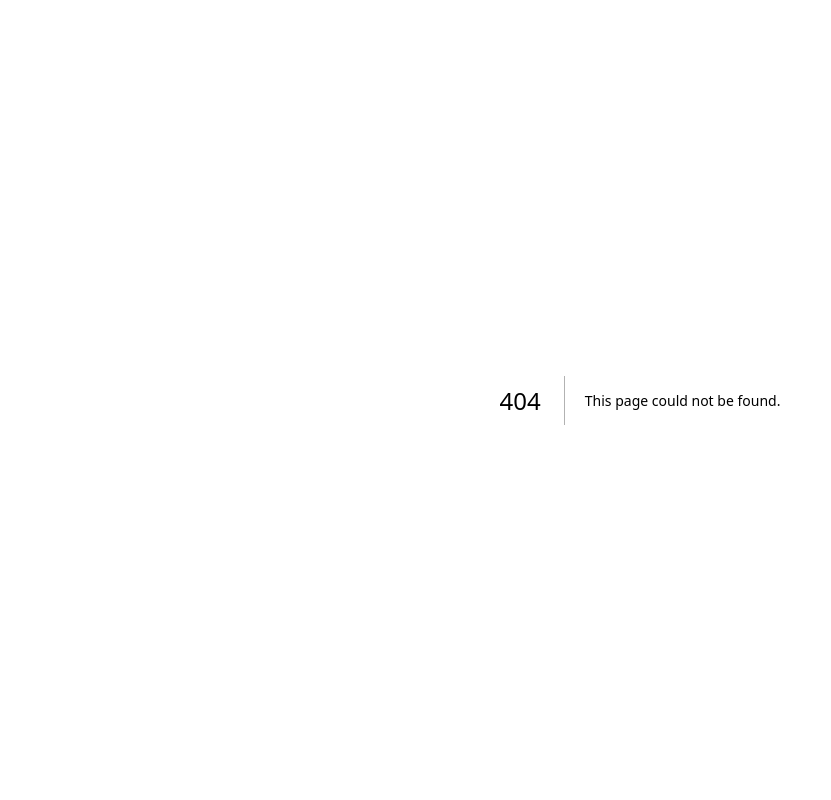
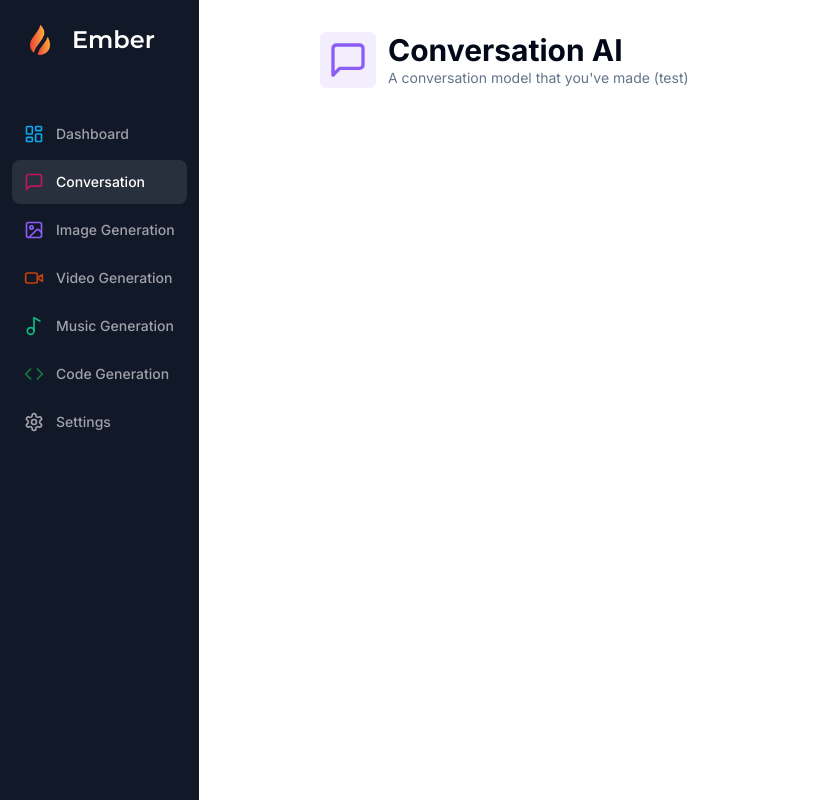
Before and after one commit to Liquid-Network-AU/interface, a Next.js app: page /conversation in a window 1280 px wide. Before the commit this address had no page. Shown: the whole page, without its empty margins (0-831 px from the left). Built offline with nearby package versions, Linux system fonts and the light colour scheme.

Commit message:
🎃🫎 ↝ Hard to stay alive, I'm fighting we're fighting...

```diff
--- /dev/null
+++ b/app/(dashboard)/(routes)/conversation/constants.ts
@@ -0,0 +1,7 @@
+import * as z from "zod";
+
+export const formSchema = z.object({
+    prompt: z.string().min(1, {
+        message: 'Prompt is required',
+    })
+});
--- /dev/null
+++ b/app/(dashboard)/(routes)/conversation/page.tsx
@@ -0,0 +1,32 @@
+"use client"
+
+import * as z from "zod";
+import { MessageSquare } from "lucide-react";
+import { useForm } from "react-hook-form";
+
+import { Heading } from "@/components/Heading";
+
+const ConversationPage = () => {
+    const form = useForm({
+        defaultValues: {
+            prompt: "",
+        }
+    })
+
+    return (
+        <div>
+            <Heading
+                title="Conversation AI"
+                description="A conversation model that you've made (test)"
+                Icon={MessageSquare}
+                iconColor="text-violet-500"
+                bgColor="bg-violet-500/10"
+            />
+            <div className="px-4 lg:px-8">
+
+            </div>
+        </div>
+    );
+};
+
+export default ConversationPage;
--- a/app/(dashboard)/(routes)/dashboard/page.tsx
+++ b/app/(dashboard)/(routes)/dashboard/page.tsx
@@ -1,5 +1,6 @@
 "use client"
 
+import { useRouter } from "next/navigation";
 import { ArrowRight, Code, ImageIcon, MessageSquare, Music, VideoIcon } from "lucide-react";
 
 import { Card } from "@/components/ui/card";
@@ -44,6 +45,8 @@
 ];
 
 const DashboardPage = () => {
+  const router = useRouter();
+
   return (
     <div>
       <div className="mb-8 space-y-4">
@@ -53,6 +56,7 @@
       <div className="px-4 md:px-20 lg:px-32 space-y-4">
         {repositories.map((repository) => (
           <Card
+            onClick={() => router.push(repository.href)}
             key={repository.href}
             className="p-4 border-black/5 flex items-center justify-between hover:shadow-md transition cursor-pointer"
           >
--- /dev/null
+++ b/components/Heading.tsx
@@ -0,0 +1,29 @@
+import { LucideIcon } from "lucide-react";
+
+import { cn } from "@/lib/utils";
+
+interface HeadingProps {
+    title: string;
+    description: string;
+    Icon: LucideIcon;
+    iconColor?: string;
+    bgColor?: string;
+};
+
+export const Heading = ({
+    title,
+    description,
+    Icon,
+    iconColor,
+    bgColor
+}: HeadingProps) => {
+    return (
+        <div className="px-4 lg:px-8 flex items-center gap-x-3 mb-8">
+            <div className={cn("p-2 w-fit rounded-md", bgColor)}><Icon className={cn("w-10 h-10", iconColor)} /></div>
+            <div>
+                <h2 className="text-3xl font-bold">{title}</h2>
+                <p className="text-sm text-muted-foreground">{description}</p>
+            </div>
+        </div>
+    )
+}
--- /dev/null
+++ b/components/ui/form.tsx
@@ -0,0 +1,176 @@
+import * as React from "react"
+import * as LabelPrimitive from "@radix-ui/react-label"
+import { Slot } from "@radix-ui/react-slot"
+import {
+  Controller,
+  ControllerProps,
+  FieldPath,
+  FieldValues,
+  FormProvider,
+  useFormContext,
+} from "react-hook-form"
+
+import { cn } from "@/lib/utils"
+import { Label } from "@/components/ui/label"
+
+const Form = FormProvider
+
+type FormFieldContextValue<
+  TFieldValues extends FieldValues = FieldValues,
+  TName extends FieldPath<TFieldValues> = FieldPath<TFieldValues>
+> = {
+  name: TName
+}
+
+const FormFieldContext = React.createContext<FormFieldContextValue>(
+  {} as FormFieldContextValue
+)
+
+const FormField = <
+  TFieldValues extends FieldValues = FieldValues,
+  TName extends FieldPath<TFieldValues> = FieldPath<TFieldValues>
+>({
+  ...props
+}: ControllerProps<TFieldValues, TName>) => {
+  return (
+    <FormFieldContext.Provider value={{ name: props.name }}>
+      <Controller {...props} />
+    </FormFieldContext.Provider>
+  )
+}
+
+const useFormField = () => {
+  const fieldContext = React.useContext(FormFieldContext)
+  const itemContext = React.useContext(FormItemContext)
+  const { getFieldState, formState } = useFormContext()
+
+  const fieldState = getFieldState(fieldContext.name, formState)
+
+  if (!fieldContext) {
+    throw new Error("useFormField should be used within <FormField>")
+  }
+
+  const { id } = itemContext
+
+  return {
+    id,
+    name: fieldContext.name,
+    formItemId: `${id}-form-item`,
+    formDescriptionId: `${id}-form-item-description`,
+    formMessageId: `${id}-form-item-message`,
+    ...fieldState,
+  }
+}
+
+type FormItemContextValue = {
+  id: string
+}
+
+const FormItemContext = React.createContext<FormItemContextValue>(
+  {} as FormItemContextValue
+)
+
+const FormItem = React.forwardRef<
+  HTMLDivElement,
+  React.HTMLAttributes<HTMLDivElement>
+>(({ className, ...props }, ref) => {
+  const id = React.useId()
+
+  return (
+    <FormItemContext.Provider value={{ id }}>
+      <div ref={ref} className={cn("space-y-2", className)} {...props} />
+    </FormItemContext.Provider>
+  )
+})
+FormItem.displayName = "FormItem"
+
+const FormLabel = React.forwardRef<
+  React.ElementRef<typeof LabelPrimitive.Root>,
+  React.ComponentPropsWithoutRef<typeof LabelPrimitive.Root>
+>(({ className, ...props }, ref) => {
+  const { error, formItemId } = useFormField()
+
+  return (
+    <Label
+      ref={ref}
+      className={cn(error && "text-destructive", className)}
+      htmlFor={formItemId}
+      {...props}
+    />
+  )
+})
+FormLabel.displayName = "FormLabel"
+
+const FormControl = React.forwardRef<
+  React.ElementRef<typeof Slot>,
+  React.ComponentPropsWithoutRef<typeof Slot>
+>(({ ...props }, ref) => {
+  const { error, formItemId, formDescriptionId, formMessageId } = useFormField()
+
+  return (
+    <Slot
+      ref={ref}
+      id={formItemId}
+      aria-describedby={
+        !error
+          ? `${formDescriptionId}`
+          : `${formDescriptionId} ${formMessageId}`
+      }
+      aria-invalid={!!error}
+      {...props}
+    />
+  )
+})
+FormControl.displayName = "FormControl"
+
+const FormDescription = React.forwardRef<
+  HTMLParagraphElement,
+  React.HTMLAttributes<HTMLParagraphElement>
+>(({ className, ...props }, ref) => {
+  const { formDescriptionId } = useFormField()
+
+  return (
+    <p
+      ref={ref}
+      id={formDescriptionId}
+      className={cn("text-sm text-muted-foreground", className)}
+      {...props}
+    />
+  )
+})
+FormDescription.displayName = "FormDescription"
+
+const FormMessage = React.forwardRef<
+  HTMLParagraphElement,
+  React.HTMLAttributes<HTMLParagraphElement>
+>(({ className, children, ...props }, ref) => {
+  const { error, formMessageId } = useFormField()
+  const body = error ? String(error?.message) : children
+
+  if (!body) {
+    return null
+  }
+
+  return (
+    <p
+      ref={ref}
+      id={formMessageId}
+      className={cn("text-sm font-medium text-destructive", className)}
+      {...props}
+    >
+      {body}
+    </p>
+  )
+})
+FormMessage.displayName = "FormMessage"
+
+export {
+  useFormField,
+  Form,
+  FormItem,
+  FormLabel,
+  FormControl,
+  FormDescription,
+  FormMessage,
+  FormField,
+}
--- /dev/null
+++ b/components/ui/label.tsx
@@ -0,0 +1,26 @@
+"use client"
+
+import * as React from "react"
+import * as LabelPrimitive from "@radix-ui/react-label"
+import { cva, type VariantProps } from "class-variance-authority"
+
+import { cn } from "@/lib/utils"
+
+const labelVariants = cva(
+  "text-sm font-medium leading-none peer-disabled:cursor-not-allowed peer-disabled:opacity-70"
+)
+
+const Label = React.forwardRef<
+  React.ElementRef<typeof LabelPrimitive.Root>,
+  React.ComponentPropsWithoutRef<typeof LabelPrimitive.Root> &
+    VariantProps<typeof labelVariants>
+>(({ className, ...props }, ref) => (
+  <LabelPrimitive.Root
+    ref={ref}
+    className={cn(labelVariants(), className)}
+    {...props}
+  />
+))
+Label.displayName = LabelPrimitive.Root.displayName
+
+export { Label }
--- a/package.json
+++ b/package.json
@@ -10,7 +10,7 @@
   },
   "dependencies": {
     "@clerk/nextjs": "^4.21.15",
-    "@hookform/resolvers": "^3.1.1",
+    "@hookform/resolvers": "^3.3.2",
     "@prisma/client": "^5.0.0",
     "@radix-ui/react-avatar": "^1.0.3",
     "@radix-ui/react-dialog": "^1.0.4",
@@ -38,7 +38,7 @@
     "postcss": "8.4.25",
     "react": "18.2.0",
     "react-dom": "18.2.0",
-    "react-hook-form": "^7.45.1",
+    "react-hook-form": "^7.47.0",
     "react-hot-toast": "^2.4.1",
     "react-markdown": "^8.0.7",
     "stripe": "^12.13.0",
@@ -47,7 +47,7 @@
     "tailwindcss-animate": "^1.0.6",
     "typescript": "5.1.6",
     "typewriter-effect": "^2.20.1",
-    "zod": "^3.21.4",
+    "zod": "^3.22.4",
     "zustand": "^4.3.9"
   }
 }
```
Also changed, not shown: 1 other file (tests, documents, lock files or other folders).
